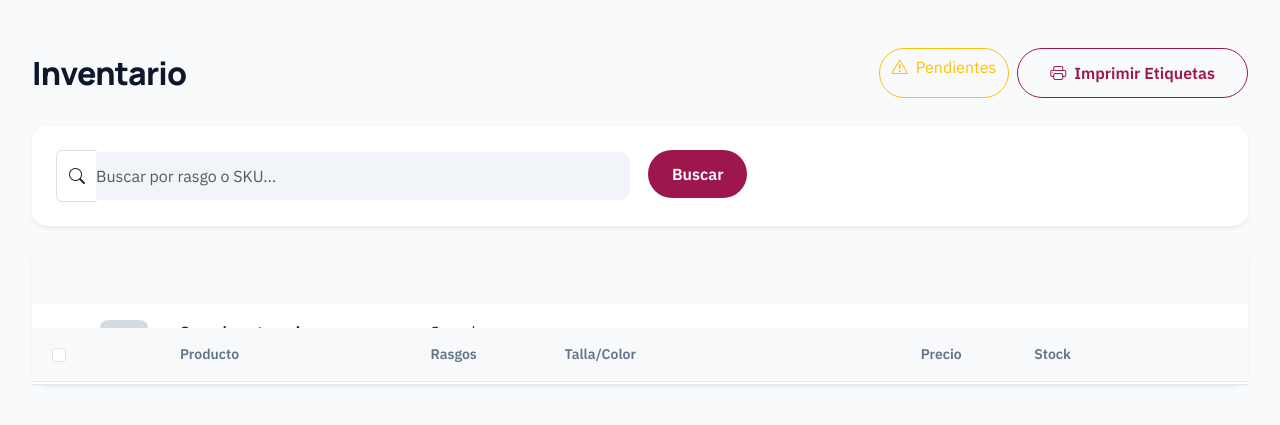
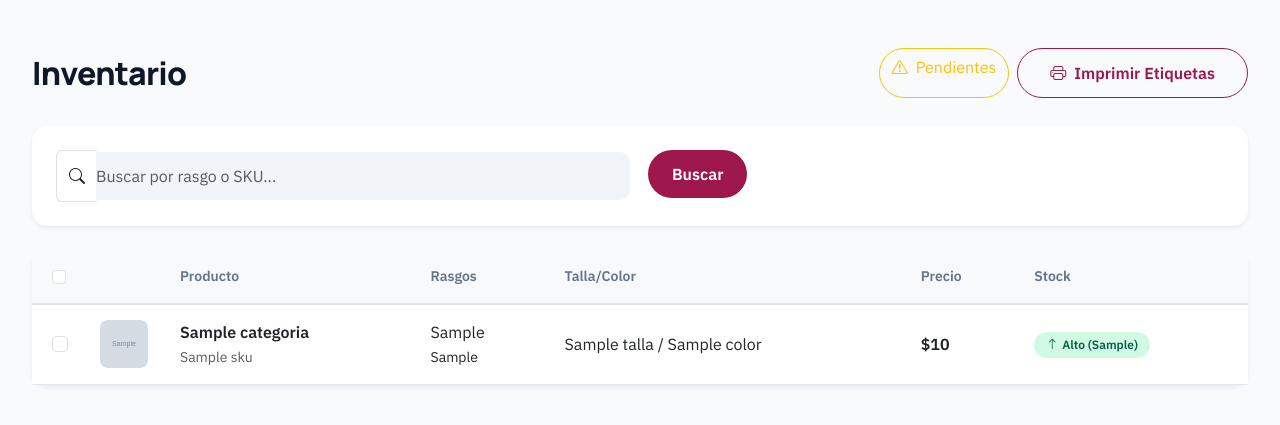
Before and after one commit to Adelasantos12/POS_AB, a Django app: template boutique/templates/boutique/inventario.html in a window 1280 px wide. Shown: the top 425 px of the page. Run offline with Django 5.2, Linux system fonts and the light colour scheme; the template is opened without the code that fills it: most values are stand-ins (such as "Sample title", 1, 10 or a date in 2020); grey boxes marked "Sample" are stand-in pictures; some libraries are stand-ins or nearby versions.

Commit message:
Fix inventory sticky table header in Safari

```diff
--- a/boutique/templates/boutique/inventario.html
+++ b/boutique/templates/boutique/inventario.html
@@ -4,6 +4,10 @@
 
 {% block extra_css %}
 .product-table img { height: 40px; }
+
+/* Keep the table in the page scroll context so Safari can stick its header. */
+.inventory-table-card,
+.inventory-table-scroll { overflow: visible; }
 
 /* ── Sticky toolbar ── */
 .inv-toolbar {
@@ -26,6 +30,11 @@
     top: var(--inv-thead-top, 72px);
     z-index: 10;
     background: #f8f9fa; /* matches bg-light */
+    box-shadow: 0 1px 0 #dee2e6;
+}
+@media (max-width: 767px) {
+    .inventory-table-scroll { overflow-x: auto; }
+    .product-table thead th { position: static; }
 }
 
 /* ── Print: undo sticky so headers don't repeat ── */
@@ -82,8 +91,8 @@
     </div>
 </div>
 
-<div class="card shadow-sm border-0" style="border-radius: 15px; overflow-x: clip;">
-    <div class="table-responsive">
+<div class="card shadow-sm border-0 inventory-table-card" style="border-radius: 15px;">
+    <div class="inventory-table-scroll">
         <table class="table table-hover align-middle product-table mb-0">
             <thead class="bg-light">
                 <tr>
```
